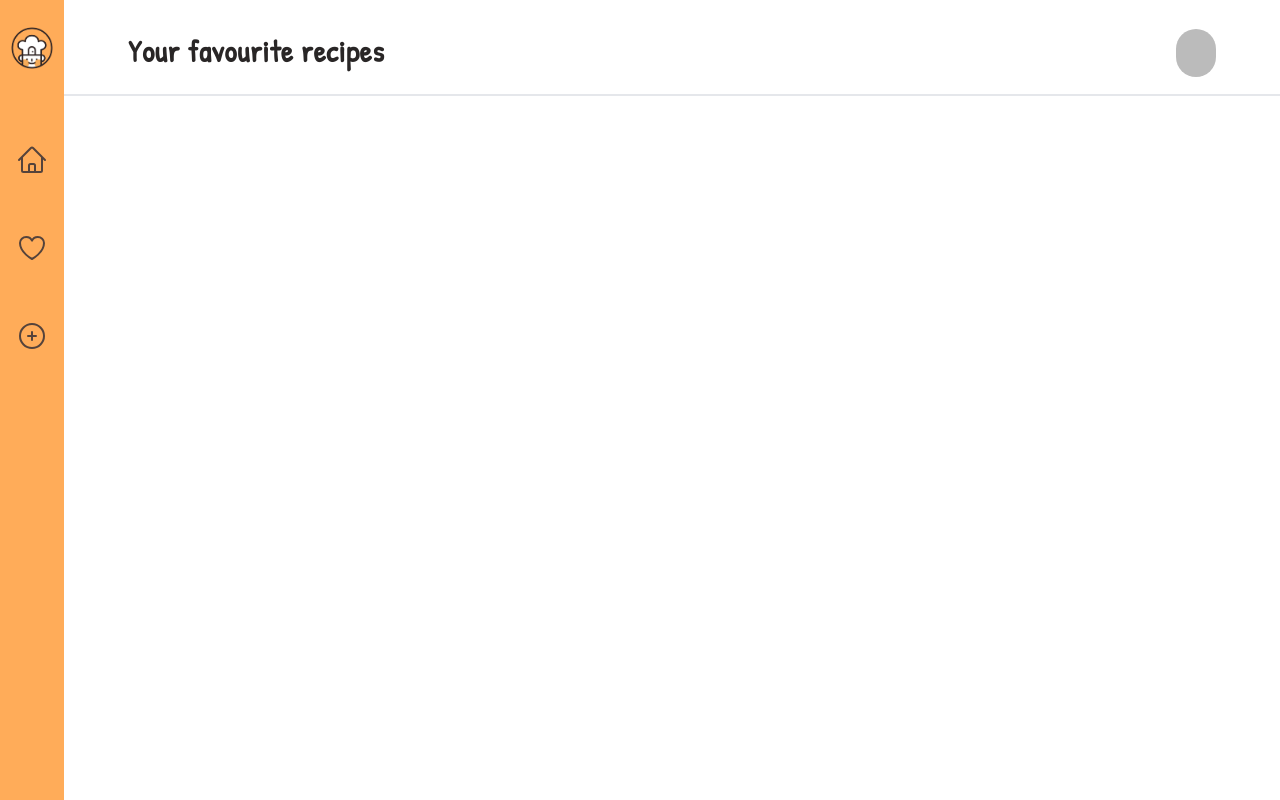
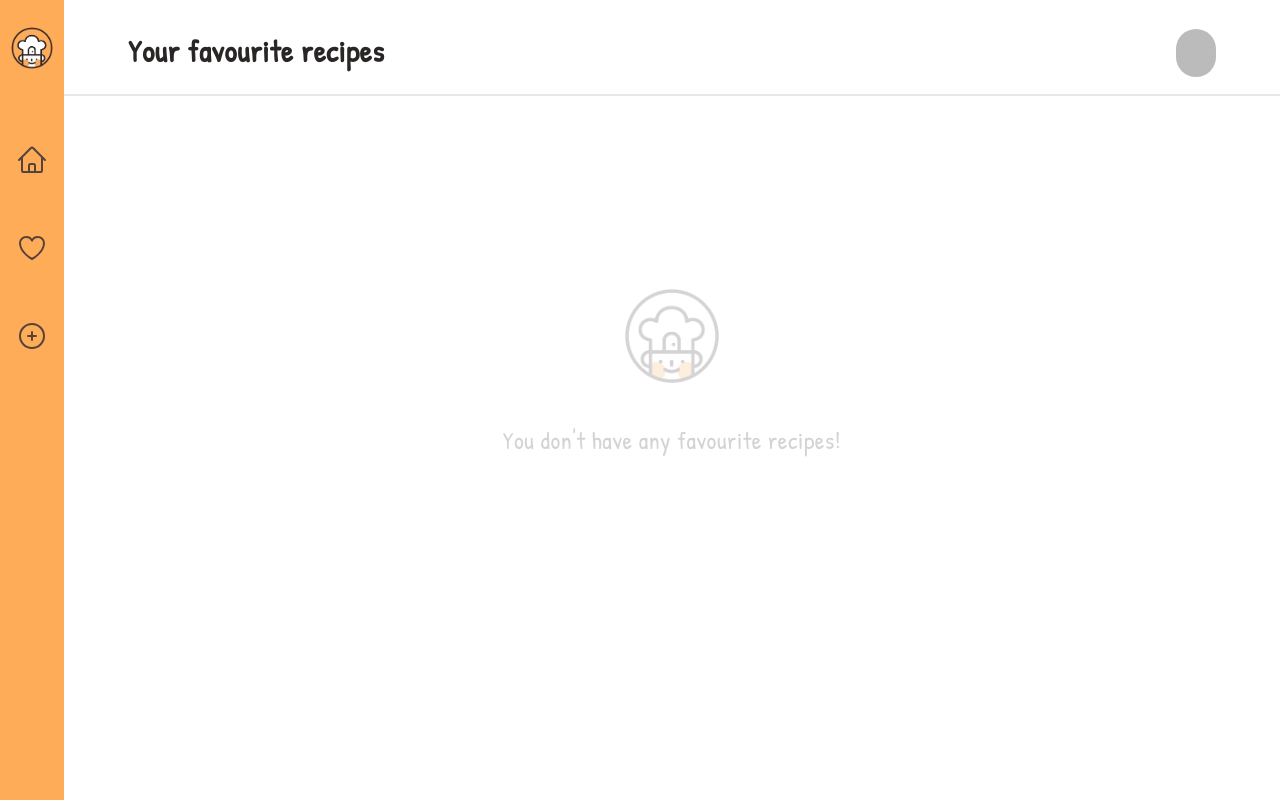
Before and after one commit to haozoo/recipe-book, a Next.js app: page /recipes/favourites in a window 1280 px wide. Shown: the top 800 px of the page. Built offline with nearby package versions, Linux system fonts and the light colour scheme; no server answers; the database is empty; sample sign-in values are in the browser's storage; a web font is replaced by a local one.

Commit message:
feat: added favourite recipe page

```diff
--- a/pages/recipes/favourites/index.js
+++ b/pages/recipes/favourites/index.js
@@ -1,8 +1,108 @@
-import React from "react";
+import React, { useEffect, useState } from "react";
 import UserLayout from "../../../components/layout/UserLayout";
+import RecipeList from "../../../components/recipes/RecipeList";
+import LoadingIcon from "../../../components/utility/LoadingIcon";
+import Notification from "../../../components/utility/Notification";
+import { useRecipes } from "../../../context/RecipeContext";
+import { useUserAuth } from "../../../context/UserAuthContext";
 
 export default function FavouriteRecipesPage() {
-  return <div className="font-nunito text-chestnut text-md"></div>;
+  const [isLoadingRecipes, setIsLoadingRecipes] = useState(true);
+
+  const [favouriteRecipes, setFavouriteRecipes] = useState([]);
+
+  const [error, setError] = useState({});
+  const [errorNotifIsOpen, setErrorNotifIsOpen] = useState(false);
+
+  const { user } = useUserAuth();
+  const { recipes, favouriteRecipe, getRecipes } = useRecipes();
+
+  // 1. Set loading on page mount.
+  useEffect(() => {
+    setIsLoadingRecipes(true);
+  }, []);
+
+  // 2. Wait until user is defined to fetch recipes w/ uid.
+  useEffect(
+    () => {
+      if (user && recipes?.length === 0) {
+        getRecipes(user.uid);
+      }
+    },
+    // eslint-disable-next-line react-hooks/exhaustive-deps
+    [user]
+  );
+
+  useEffect(
+    () => {
+      if (recipes?.length !== 0) {
+        const favourited = recipes.filter((recipe) => {
+          return recipe?.favourited === true;
+        });
+        setFavouriteRecipes(favourited);
+        setIsLoadingRecipes(false);
+      }
+    },
+    // eslint-disable-next-line react-hooks/exhaustive-deps
+    [recipes]
+  );
+
+  const handleFavourite = async (rid) => {
+    setErrorNotifIsOpen(false);
+    const status = await favouriteRecipe(rid);
+    if (status !== "SUCCESS") {
+      setError({
+        title: "Favourite Recipe Failed",
+        text: `Unfortunately your recipe could not be favourited at this time, please try again later.`,
+        errors: [status],
+      });
+      setErrorNotifIsOpen(true);
+    }
+  };
+
+  const handleDelete = async (rid) => {
+    setErrorNotifIsOpen(false);
+    const status = await deleteRecipe(rid);
+    if (status !== "SUCCESS") {
+      setError({
+        title: "Delete Recipe Failed",
+        text: `Unfortunately your recipe could not be deleted at this time, please try again later.`,
+        errors: [status],
+      });
+      setErrorNotifIsOpen(true);
+    }
+  };
+
+  return (
+    <div>
+      <Notification
+        error={error}
+        open={errorNotifIsOpen}
+        setOpen={setErrorNotifIsOpen}
+      />
+      <div className="content-start mt-12 mb-32">
+        {isLoadingRecipes || favouriteRecipes?.length === 0 ? (
+          <div className="pt-36">
+            <LoadingIcon
+              message={
+                favouriteRecipes?.length === 0
+                  ? "You don't have any favourite recipes!"
+                  : "Serving up your favourites..."
+              }
+            />
+          </div>
+        ) : (
+          favouriteRecipes && (
+            <RecipeList
+              recipes={favouriteRecipes}
+              deleteRecipe={handleDelete}
+              favouriteRecipe={handleFavourite}
+            />
+          )
+        )}
+      </div>
+    </div>
+  );
 }
 
 FavouriteRecipesPage.getLayout = function getLayout(page) {
```
